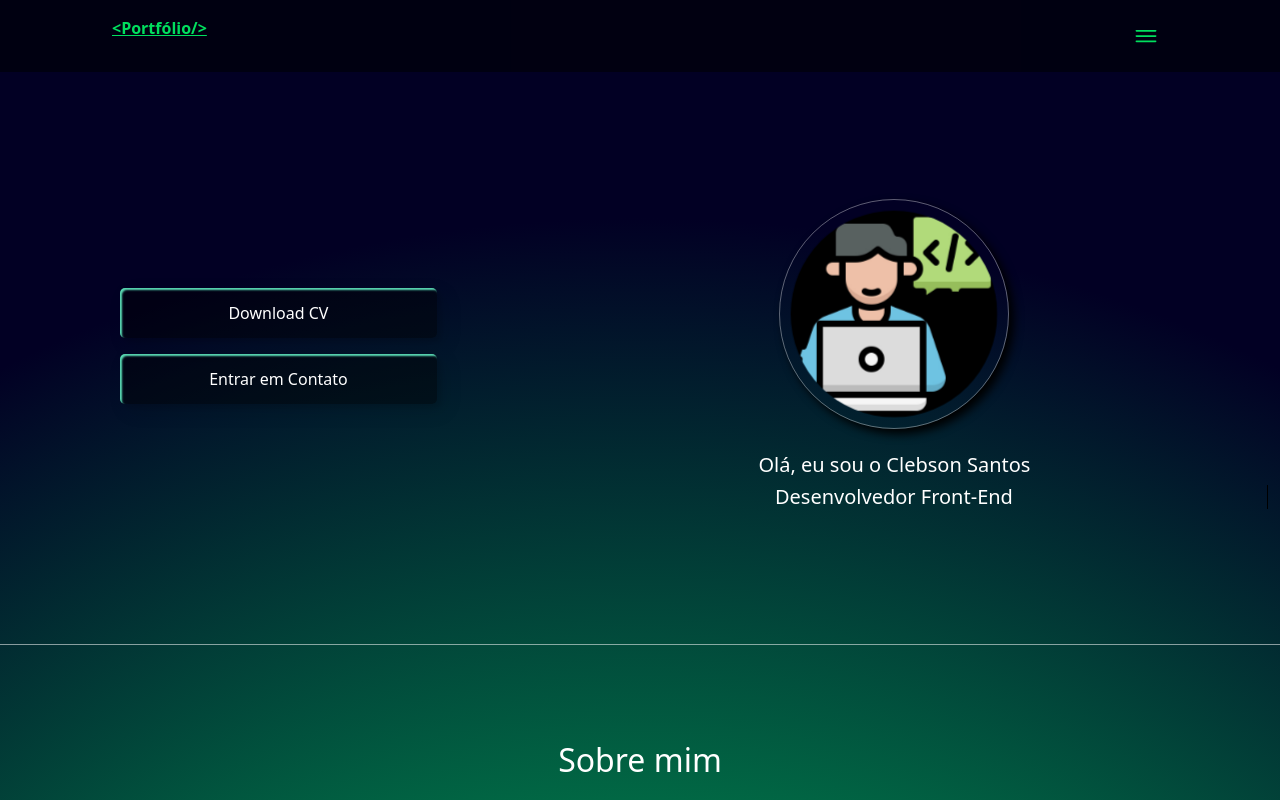
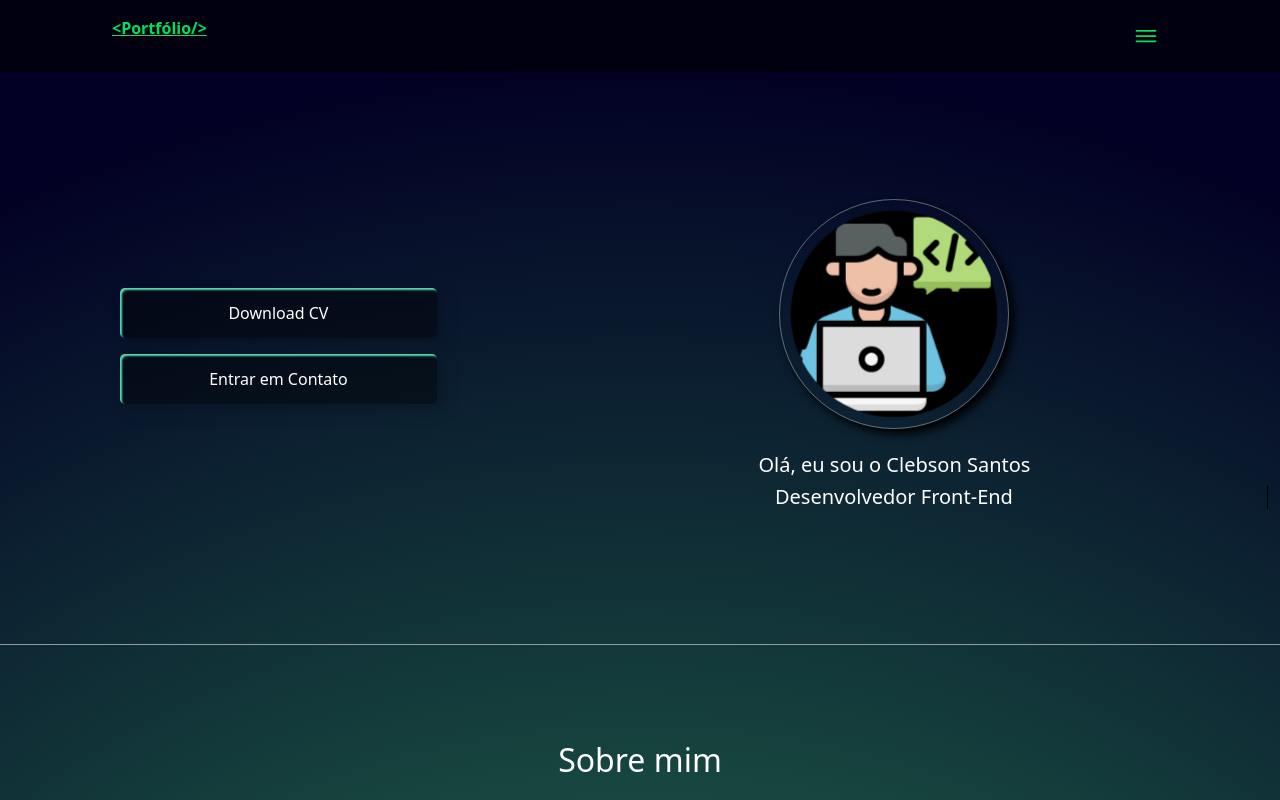
Before and after one commit to ClebSantos404/Meu_Portfolio, a React (Create React App) app: page / in a window 1280 px wide. Shown: the top 800 px of the page. Built offline with nearby package versions, Linux system fonts and the light colour scheme.

Commit message:
:wrench: style: mudança de cor no body

```diff
--- a/src/index.css
+++ b/src/index.css
@@ -6,8 +6,8 @@
 
 body {
   color: #fff;
-  background: rgb(0,255,115);
-  background: radial-gradient(circle, rgba(0,255,115,1) 0%, rgba(2,0,36,1) 81%);
+  background: rgba(18, 156, 80, 0.664);
+  background: radial-gradient(circle, rgba(9, 134, 65, 0.842) 0%, rgba(2,0,36,1) 90%);
 }
 
 .linkFormat {
```
